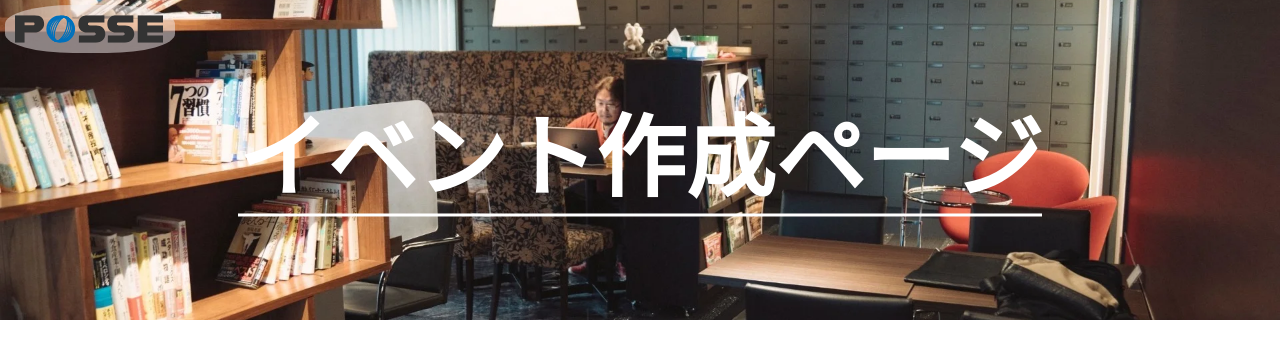
After one commit to dukken06/saikyou_no_futari, a PHP site: page /create_event.php in a window 1280 px wide. The commit adds this page. Shown: the top 359 px of the page. Run offline with PHP 8.4, Linux system fonts and the light colour scheme.

Commit message:
イベント作成ページ作成

```diff
--- /dev/null
+++ b/src/assets/css/create.css
@@ -0,0 +1,21 @@
+header {
+  position: relative;
+  top:0;
+  left:0;
+  width: 100%;
+  height: 40vh;
+  background: url(../img/mainvisual.webp) no-repeat center center/cover;
+}
+.catch-copy {
+  text-align: center;
+  width: 100%;
+  color: #ffffff;
+  font-family: 'Times New Roman', Times, serif;
+  font-size: 7vw;
+  font-weight: bold;
+  position: absolute;
+  top: 50%;
+  left: 0;
+  -webkit-transform: translate(0,-50%);
+  transform: translate(0,-50%);
+}
--- /dev/null
+++ b/src/create_event.php
@@ -0,0 +1,19 @@
+<!DOCTYPE html>
+<html lang="en">
+<head>
+  <meta charset="UTF-8">
+  <meta name="viewport" content="width=device-width, initial-scale=1.0">
+  <title>イベント作成</title>
+  <link rel="stylesheet" href="assets/css/reset.css">
+  <link rel="stylesheet" href="assets/css/common.css">
+  <link rel="stylesheet" href="assets/css/create.css">
+</head>
+<body>
+  <header>
+    <h1 class="logo"><img src="assets/img/logo.svg" alt="ロゴ"></h1>
+    <div class="catch-copy">
+      <span>イベント作成ページ</span>
+    </div>
+  </header>
+</body>
+</html>
--- a/src/detail/detail.php
+++ b/src/detail/detail.php
@@ -88,7 +88,6 @@
             </button>
         </section>
         </div><!-- wrapper -->
-
     </main>
 
         <!-- footer -->
--- a/src/index.php
+++ b/src/index.php
@@ -18,6 +18,7 @@
     <link rel="stylesheet" href="assets/css/ranking.css">
     <link rel="stylesheet" href="./assets/css/splide.min.css">
     <link rel="stylesheet" href="./assets/css/splide.css">
+    <link rel="stylesheet" href="./assets/css/style.css">
     <script src="./assets/js/script.js"></script>
 </head>
 
@@ -94,6 +95,9 @@
                 </div>
             </div>
         </section>
+        <div class="create_event">
+            <a href="create_event.php">イベント作成</a>
+        </div>
     </main>
     <!-- footer -->
     <footer class="footer">
```
Also changed, not shown: src/assets/css/style.css (added, +9 -0 lines), src/assets/css/event.css (line endings or trailing spaces). Lines whose indentation alone changed are shown as unchanged.
